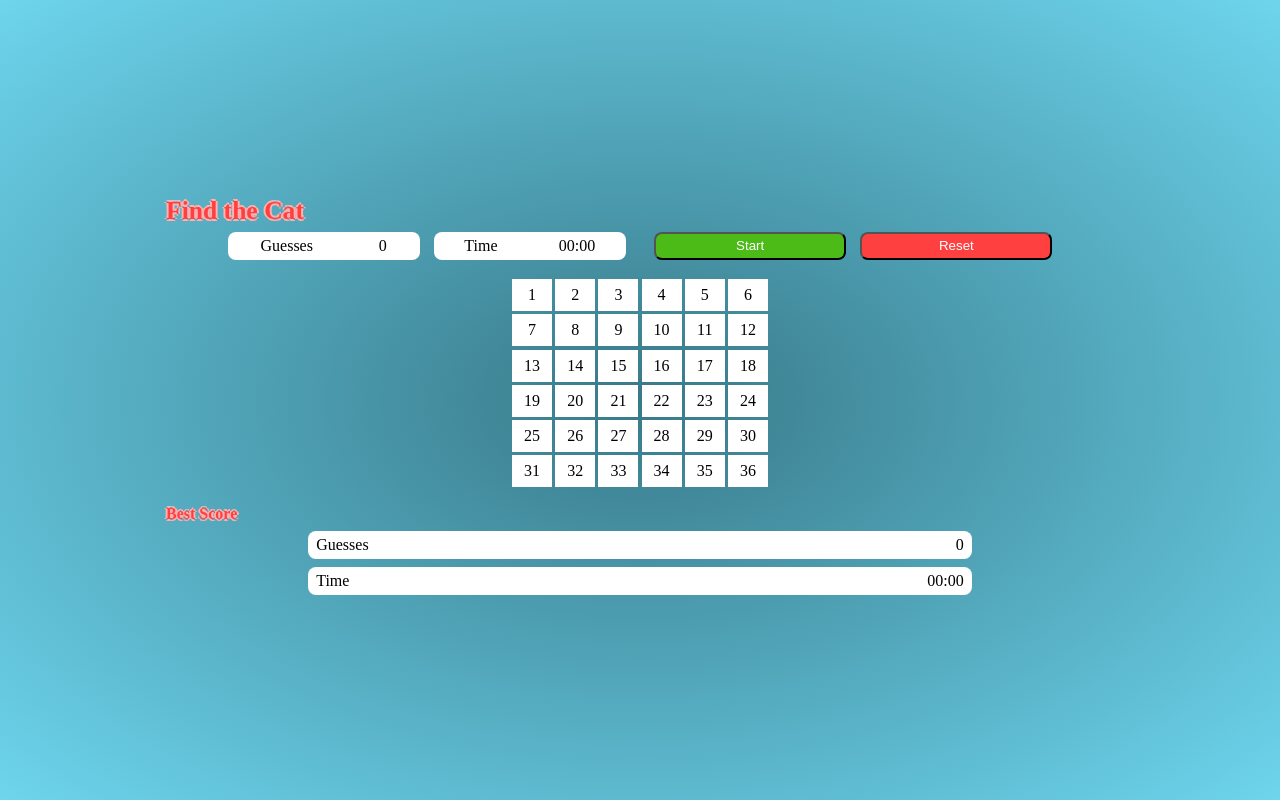
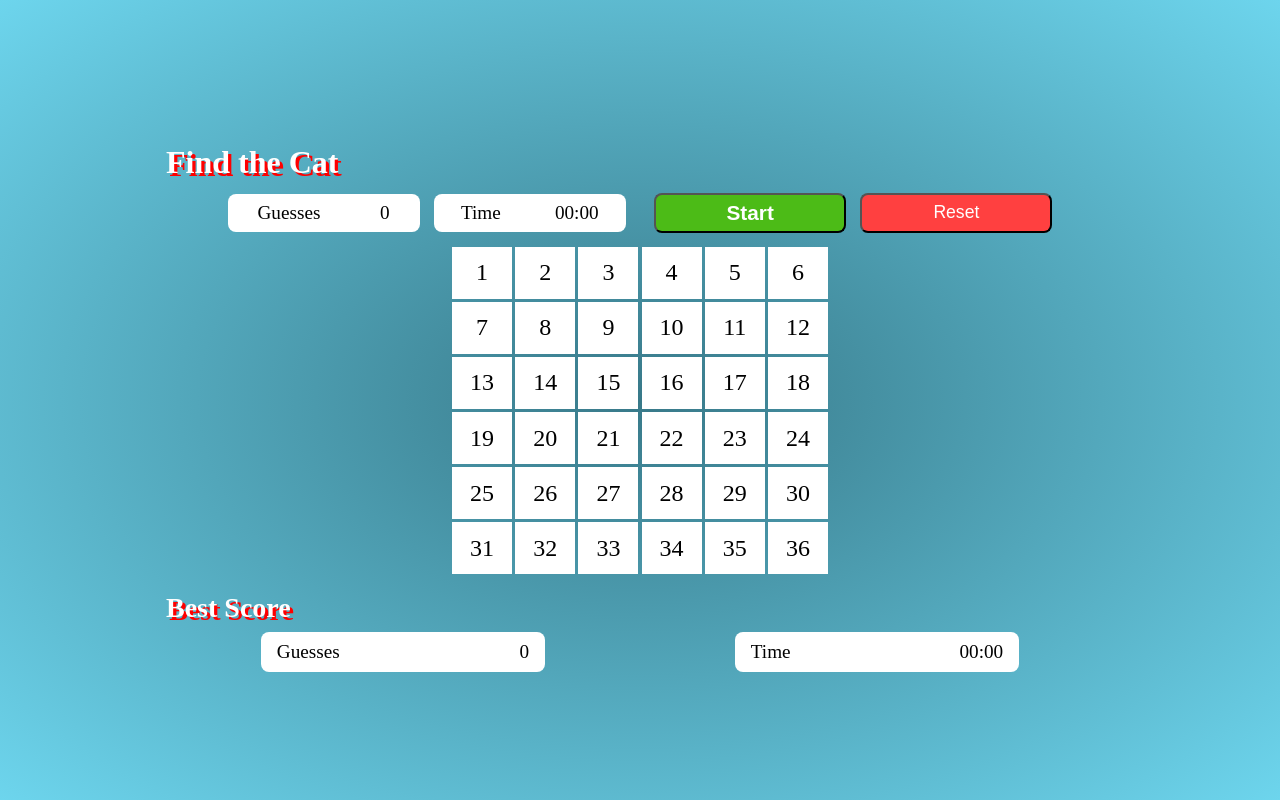
Before and after one commit to marianneporter/FindTheCatAng, an Angular app: page / in a window 1280 px wide. Built offline with nearby package versions, Linux system fonts and the light colour scheme.

Commit message:
WIP scss and bested components rewrite

```diff
--- a/src/app/app.component.html
+++ b/src/app/app.component.html
@@ -1,4 +1,3 @@
 <div class="content">
-   <!-- <app-cat-game2></app-cat-game2> -->
     <app-cat-game></app-cat-game>
 </div>
--- a/src/app/app.component.scss
+++ b/src/app/app.component.scss
@@ -11,6 +11,8 @@
 }
 
 @media screen and (min-width: 768px) {
+
+
     @media (min-height: 500px) {
         .content {
             height: 100vh;
--- a/src/app/best-scores/best-scores.component.scss
+++ b/src/app/best-scores/best-scores.component.scss
@@ -32,13 +32,12 @@ h4 {
 
 @media screen and (min-width: 500px) {
 
-
     @media screen and (max-height: 480px) {
         h4 {
             display: none;
         }
         .best-attempts {
-            display: flex;
+           display: flex;
            justify-content: space-evenly;
            margin-top: 0.2rem;
 
@@ -60,3 +59,23 @@ h4 {
         }
     }
 }
+
+@media screen and (min-height: 768px) {
+   h4 {
+    color: white;
+    text-shadow: 0.2rem 0.2rem red;
+    font-size: 1.75rem;
+   }
+   .best-attempts {
+       display: flex;
+       justify-content: center;
+
+       .best-monitor {
+        width: 30%;
+        height: 2.5rem;
+        padding: 1rem;
+        font-weight: 500;
+        font-size: 120%;
+       }
+   }
+}
--- a/src/app/cat-game/cat-game.component.scss
+++ b/src/app/cat-game/cat-game.component.scss
@@ -1,5 +1,5 @@
 .container {
-    height: calc(100vh - 1.6rem);
+    height: calc(100vh - 5rem);
     width: auto;
     display: flex;
     flex-direction: column;
@@ -20,6 +20,8 @@ h2 {
 }
 
 @media screen and (min-width: 500px) {
+    @media screen and (max-height: 480px) {
+    // landscape phones
         .title-and-controls {
             margin-top: 0;
         }
@@ -33,3 +35,17 @@ h2 {
             margin: 0 auto;
         }
      }
+}
+
+@media screen and (min-width: 768px) {
+    .container {
+        width: 75%;
+        margin: 0 auto;
+    }
+
+    h2 {
+        color: white;
+        text-shadow: 0.2rem 0.2rem red;
+        font-size: 2rem;
+    }
+}
--- a/src/app/current-game-scores/current-game-scores.component.scss
+++ b/src/app/current-game-scores/current-game-scores.component.scss
@@ -57,3 +57,40 @@
         align-items: center;
     }
 }
+
+@media screen and (min-width: 768px) {
+    .game-controls {
+        margin-top: 1rem;
+    }
+
+    .game-monitor-group {
+        .game-monitor {
+            width: 45%;
+            height: 2.4rem;
+            font-size: 120%;
+            font-weight: 50;
+        }
+    }
+
+
+    .game-control-buttons {
+        .btn {
+            width: 45%;
+            height: 2.5rem;
+            font-size: 120%;
+            font-weight: 600;
+        }
+
+        .primary-btn {
+            font-size: 130%;
+            font-weight: 600;
+        }
+
+
+        .reset-btn {
+            font-size: 110%;
+            font-weight:500;
+        }
+    }
+
+}
--- a/src/app/grid/_grid-properties.scss
+++ b/src/app/grid/_grid-properties.scss
@@ -8,10 +8,20 @@
 
 
     @media screen and (min-width: 500px) {
+        //landscape phones
         @media screen and (max-height: 400px) {
             --hiding-place-height: 1.9rem;
         }
     }
+
+    //ipads
+    @media screen and (min-width: 768px) {
+        --hiding-place-width: 3.75rem;
+        --hiding-place-height: 3.25rem;
+        font-size: 1.5rem;
+    }
+
+
 
 
 
```
Lines whose indentation alone changed are shown as unchanged.
